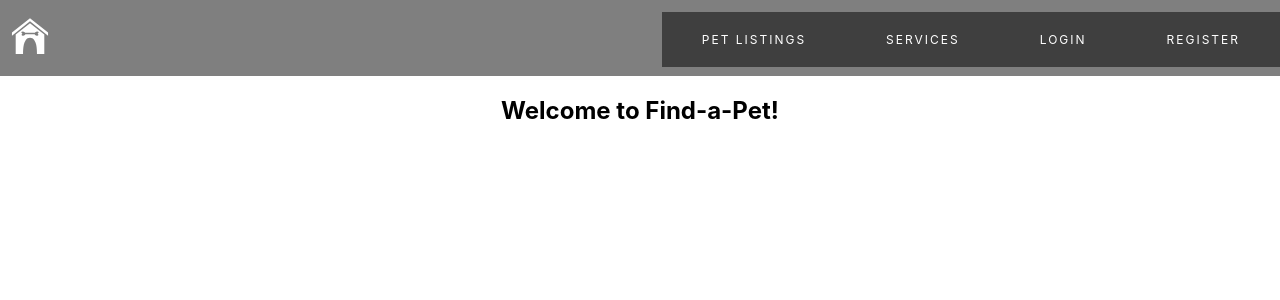
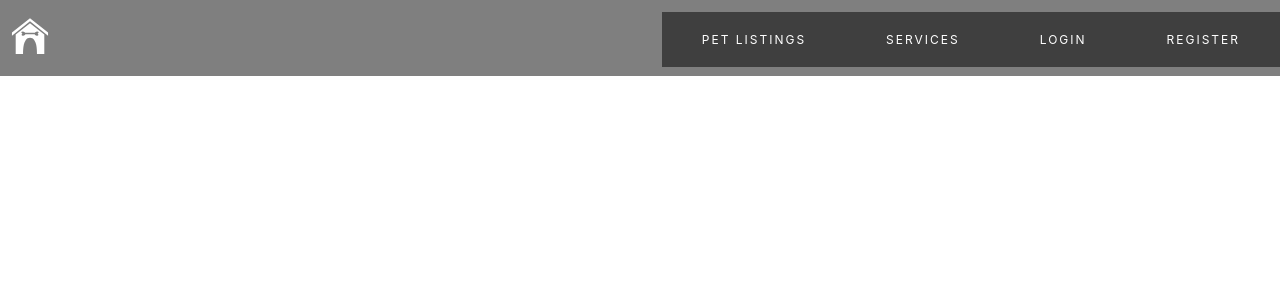
Before and after one commit to wonke2/Find-A-Pet, a React (Create React App) app: page / in a window 1280 px wide. Shown: the top 300 px of the page. Built offline with nearby package versions, Linux system fonts and the light colour scheme.

Commit message:
linked the home page

```diff
--- a/src/App.js
+++ b/src/App.js
@@ -22,15 +22,10 @@ import SPProfile from "./pages/SPProfile";
 import { Provider } from 'react-redux'
 import { store, persistor } from './state/store'
 import { PersistGate } from 'redux-persist/integration/react'
+import Home from "./pages/Home";
 
 function App() {
-	const Home = () => {
-		return (
-			<div className="App">
-				<h2>Welcome to Find-a-Pet!</h2>
-			</div>
-		);
-	};
+
 
 	return (
 		<Provider store={store}>
@@ -57,6 +52,7 @@ function App() {
 							<Route path="/spdashboard/sp-services" element={<ServiceProviderServices />} />
 							<Route path="/spdashboard" element={<SPDashboard />} />
 							<Route path="/spdashboard/sp-bookings" element={<SPBooking />} />
+
 							<Route path="*" element={<Home />} />
 						</Routes>
 					</Router>
```
